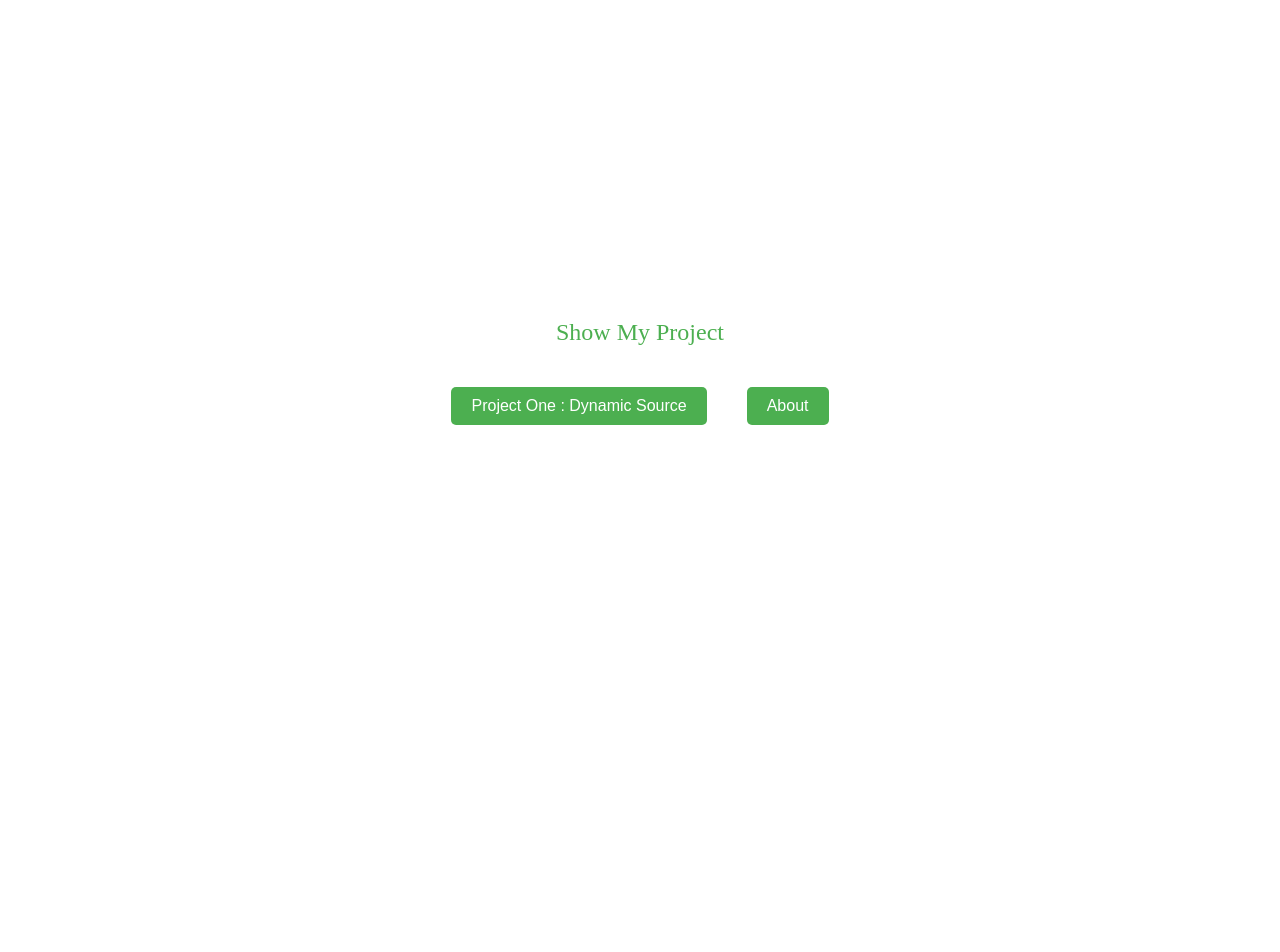
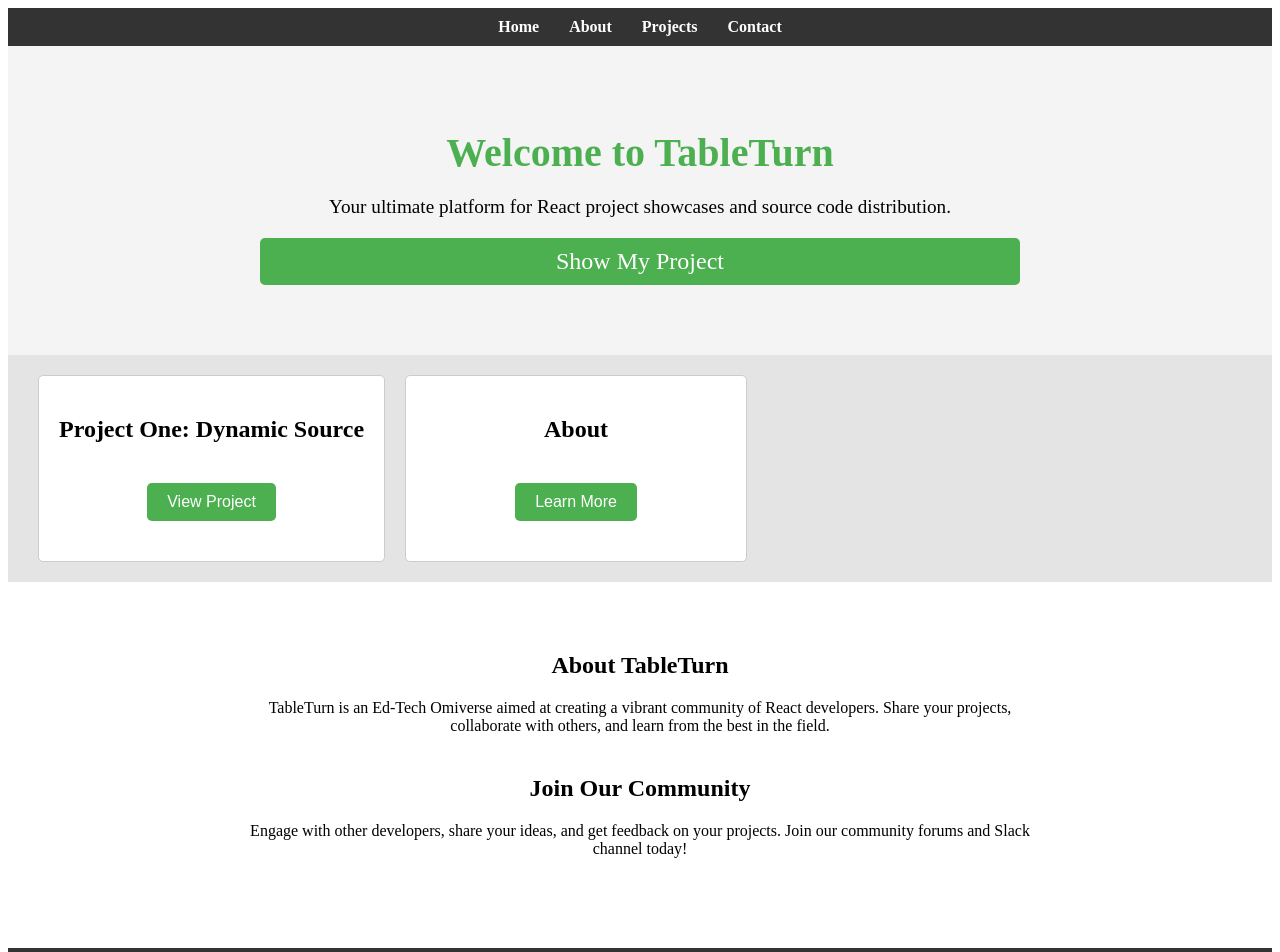
Before and after one commit to hellooishik/TableTurn, a React (Create React App) app: page / in a window 1280 px wide. Shown: the top 952 px of the page. Before the commit the page ends 800 px from the top, so only its background shows below. Built offline with nearby package versions, Linux system fonts and the light colour scheme.

Commit message:
Homepage v 1.00.000.005

```diff
--- a/src/About.js
+++ /dev/null
@@ -1,18 +0,0 @@
-import React from 'react';
-import { Link } from 'react-router-dom'; // Import Link from react-router-dom
-import './App.css';
-
-const About = () => {
-  return (
-    <div className="App">
-      <h1>About This Project</h1>
-      <p>This project showcases a dynamic and interactive way to display a record of sold items using React and CSS animations.</p>
-      <p>Clicking on "Show My Project" reveals a table of items sold, complete with prices and quantities, and calculates the total revenue.</p>
-      <p>We hope you find this example both informative and engaging!</p>
-
-      <Link to="/">Go Back</Link> {/* Link component for navigation */}
-    </div>
-  );
-};
-
-export default About;
--- a/src/App.css
+++ b/src/App.css
@@ -1,6 +1,6 @@
 /* App.css */
 .App {
-  margin-top: 40vh;
+
   text-align: center;
 }
 
@@ -206,3 +206,244 @@ h1 {
   padding: 10px;
   white-space: pre-wrap;
 }
+
+.header {
+  background-color: #333;
+  padding: 10px 0;
+}
+
+.navbar {
+  display: flex;
+  justify-content: center;
+}
+
+.navbar-links {
+  list-style: none;
+  padding: 0;
+  margin: 0;
+  display: flex;
+}
+
+.navbar-links li {
+  margin: 0 15px;
+}
+
+.navbar-links a {
+  color: white;
+  text-decoration: none;
+  font-weight: bold;
+}
+
+.hero {
+  background-color: #f4f4f4;
+  padding: 50px 20px;
+}
+
+.hero-content {
+  max-width: 800px;
+  margin: 0 auto;
+}
+
+.hero h1 {
+  font-size: 2.5em;
+  margin-bottom: 20px;
+}
+
+.hero p {
+  font-size: 1.2em;
+  margin-bottom: 20px;
+}
+
+.button {
+  background-color: #4CAF50;
+  color: white;
+  padding: 10px 20px;
+  border: none;
+  border-radius: 5px;
+  cursor: pointer;
+}
+
+.button:hover {
+  background-color: #45a049;
+}
+
+.slider {
+  display: flex;
+  overflow-x: scroll;
+  padding: 20px;
+  background-color: #e4e4e4;
+}
+
+.slide {
+  min-width: 300px;
+  margin: 0 10px;
+  padding: 20px;
+  background-color: #fff;
+  border: 1px solid #ccc;
+  border-radius: 5px;
+}
+
+.information {
+  padding: 50px 20px;
+}
+
+.info-content {
+  max-width: 800px;
+  margin: 0 auto;
+  margin-bottom: 40px;
+}
+
+.footer {
+  background-color: #333;
+  color: white;
+  padding: 20px 0;
+}
+
+.footer p {
+  margin: 5px 0;
+}
+
+.footer a {
+  color: #4CAF50;
+  text-decoration: none;
+}
+
+.footer a:hover {
+  text-decoration: underline;
+}
+
+.header {
+  background-color: #333;
+  padding: 10px 0;
+}
+
+.navbar {
+  display: flex;
+  justify-content: center;
+}
+
+.navbar-links {
+  list-style: none;
+  padding: 0;
+  margin: 0;
+  display: flex;
+}
+
+.navbar-links li {
+  margin: 0 15px;
+}
+
+.navbar-links a {
+  color: white;
+  text-decoration: none;
+  font-weight: bold;
+}
+
+.hero {
+  background-color: #f4f4f4;
+  padding: 50px 20px;
+}
+
+.hero-content {
+  max-width: 800px;
+  margin: 0 auto;
+}
+
+.hero h1 {
+  font-size: 2.5em;
+  margin-bottom: 20px;
+}
+
+.hero p {
+  font-size: 1.2em;
+  margin-bottom: 20px;
+}
+
+.button {
+  background-color: #4CAF50;
+  color: white;
+  padding: 10px 20px;
+  border: none;
+  border-radius: 5px;
+  cursor: pointer;
+}
+
+.button:hover {
+  background-color: #45a049;
+}
+
+.slider {
+  display: flex;
+  overflow-x: scroll;
+  padding: 20px;
+  background-color: #e4e4e4;
+}
+
+.slide {
+  min-width: 300px;
+  margin: 0 10px;
+  padding: 20px;
+  background-color: #fff;
+  border: 1px solid #ccc;
+  border-radius: 5px;
+}
+
+.information {
+  padding: 50px 20px;
+}
+
+.info-content {
+  max-width: 800px;
+  margin: 0 auto;
+  margin-bottom: 40px;
+}
+
+.footer {
+  background-color: #333;
+  color: white;
+  padding: 20px 0;
+}
+
+.footer p {
+  margin: 5px 0;
+}
+
+.footer a {
+  color: #4CAF50;
+  text-decoration: none;
+}
+
+.footer a:hover {
+  text-decoration: underline;
+}
+
+.about-container, .contact-container {
+  padding: 50px 20px;
+}
+
+.about-container h1, .contact-container h1 {
+  font-size: 2em;
+  margin-bottom: 20px;
+}
+.contact-container {
+  padding: 50px 20px;
+}
+
+.contact-container h1 {
+  font-size: 2em;
+  margin-bottom: 20px;
+}
+
+.button {
+  background-color: #4CAF50;
+  color: white;
+  padding: 10px 20px;
+  border: none;
+  border-radius: 5px;
+  cursor: pointer;
+  margin-top: 20px;
+}
+
+.button:hover {
+  background-color: #45a049;
+}
--- a/src/App.js
+++ b/src/App.js
@@ -1,9 +1,10 @@
-import React from 'react';
-import { BrowserRouter as Router, Route, Routes } from 'react-router-dom';
-import Home from './Home';
-import About from './About';
-import Dynamic from './Dynamic'; // Correct import with uppercase
-import './App.css';
+import React from "react";
+import { BrowserRouter as Router, Route, Routes } from "react-router-dom";
+import Home from "./Components/Home";
+import About from "./Components/About";
+import Contact from "./Components/Contact";
+import Dynamic from "./Dynamic"; // Correct import with uppercase
+import "./App.css";
 
 function App() {
   return (
@@ -12,7 +13,9 @@ function App() {
         <Routes>
           <Route path="/" element={<Home />} />
           <Route path="/about" element={<About />} />
-          <Route path="/dynamic" element={<Dynamic />} /> {/* Corrected component name */}
+          <Route path="/dynamic" element={<Dynamic />} />
+          <Route path="/contact" element={<Contact />} />
+          {/* Corrected component name */}
         </Routes>
       </div>
     </Router>
--- /dev/null
+++ b/src/Components/About.js
@@ -0,0 +1,23 @@
+import React from "react";
+import { Link } from "react-router-dom"; // Import Link from react-router-dom
+import "../App.css";
+
+const About = () => {
+  return (
+    <div className="App">
+      <h1>About This Project</h1>
+      <p>
+        This project showcases a dynamic and interactive way to display a record
+        of sold items using React and CSS animations.
+      </p>
+      <p>
+        Clicking on "Show My Project" reveals a table of items sold, complete
+        with prices and quantities, and calculates the total revenue.
+      </p>
+      <p>We hope you find this example both informative and engaging!</p>
+      <Link to="/">Go Back</Link> {/* Link component for navigation */}
+    </div>
+  );
+};
+
+export default About;
--- /dev/null
+++ b/src/Components/Contact.js
@@ -0,0 +1,28 @@
+// Contact.js
+import React from "react";
+import { useNavigate } from "react-router-dom";
+import "../App.css";
+
+const Contact = () => {
+  const navigate = useNavigate();
+
+  return (
+    <div className="contact-container">
+      <h1>Contact Us</h1>
+      <p>
+        If you have any questions or need support, feel free to reach out to us
+        at:
+      </p>
+      <ul>
+        <li>Email: support@tableturn.com</li>
+        <li>Phone: (123) 456-7890</li>
+        <li>Address: 123 Tech Street, Innovation City</li>
+      </ul>
+      <button className="button" onClick={() => navigate(-1)}>
+        Back
+      </button>
+    </div>
+  );
+};
+
+export default Contact;
--- /dev/null
+++ b/src/Components/Home.js
@@ -0,0 +1,104 @@
+// Home.js
+import React, { useState } from "react";
+import { Link, useNavigate } from "react-router-dom";
+import itemsSold from "../takeinput";
+import TableStruct from "../TableStruct";
+import "../App.css";
+
+const Home = () => {
+  const [showTable, setShowTable] = useState(false);
+  const navigate = useNavigate();
+
+  const totalRevenue = itemsSold.reduce(
+    (acc, item) => acc + item.price * item.qty,
+    0
+  );
+
+  return (
+    <div className="App">
+      <header className="header">
+        <nav className="navbar">
+          <ul className="navbar-links">
+            <li>
+              <Link to="/">Home</Link>
+            </li>
+            <li>
+              <Link to="/about">About</Link>
+            </li>
+            <li>
+              <Link to="/dynamic">Projects</Link>
+            </li>
+            <li>
+              <Link to="/contact">Contact</Link>
+            </li>
+          </ul>
+        </nav>
+      </header>
+
+      <section className="hero">
+        <div className="hero-content">
+          <h1>Welcome to TableTurn</h1>
+          <p>
+            Your ultimate platform for React project showcases and source code
+            distribution.
+          </p>
+          {!showTable ? (
+            <div
+              className="button animation"
+              onClick={() => setShowTable(true)}
+            >
+              Show My Project
+            </div>
+          ) : (
+            <>
+              <TableStruct itemsSold={itemsSold} totalRevenue={totalRevenue} />
+            </>
+          )}
+        </div>
+      </section>
+
+      <section className="slider">
+        <div className="slide">
+          <h2>Project One: Dynamic Source</h2>
+          <button className="button" onClick={() => navigate("/dynamic")}>
+            View Project
+          </button>
+        </div>
+        <div className="slide">
+          <h2>About</h2>
+          <button className="button" onClick={() => navigate("/about")}>
+            Learn More
+          </button>
+        </div>
+      </section>
+
+      <section className="information">
+        <div className="info-content">
+          <h2>About TableTurn</h2>
+          <p>
+            TableTurn is an Ed-Tech Omiverse aimed at creating a vibrant
+            community of React developers. Share your projects, collaborate with
+            others, and learn from the best in the field.
+          </p>
+        </div>
+        <div className="info-content">
+          <h2>Join Our Community</h2>
+          <p>
+            Engage with other developers, share your ideas, and get feedback on
+            your projects. Join our community forums and Slack channel today!
+          </p>
+        </div>
+      </section>
+
+      <footer className="footer">
+        <p>&copy; 2024 TableTurn. All rights reserved.</p>
+        <p>
+          <a href="#privacy">Privacy Policy</a> |{" "}
+          <a href="#terms">Terms of Service</a>
+        </p>
+      </footer>
+    </div>
+  );
+};
+
+export default Home;
--- a/src/Home.js
+++ /dev/null
@@ -1,38 +0,0 @@
-// Home.js
-import React, { useState } from "react";
-import { useNavigate } from "react-router-dom";
-import itemsSold from "./takeinput"; // Assuming itemsSold is imported correctly
-import TableStruct from "./TableStruct"; // Import the new component
-import "./App.css";
-
-const Home = () => {
-  const [showTable, setShowTable] = useState(false);
-  const navigate = useNavigate();
-
-  const totalRevenue = itemsSold.reduce(
-    (acc, item) => acc + item.price * item.qty,
-    0
-  );
-
-  return (
-    <div className="App">
-      {!showTable ? (
-        <div className="animation" onClick={() => setShowTable(true)}>
-          Show My Project
-        </div>
-      ) : (
-        <>
-          <TableStruct itemsSold={itemsSold} totalRevenue={totalRevenue} />
-        </>
-      )}
-      <button className="button" onClick={() => navigate("/dynamic")}>
-        Project One : Dynamic Source
-      </button>
-      <button className="button" onClick={() => navigate("/about")}>
-        About
-      </button>
-    </div>
-  );
-};
-
-export default Home;
```
